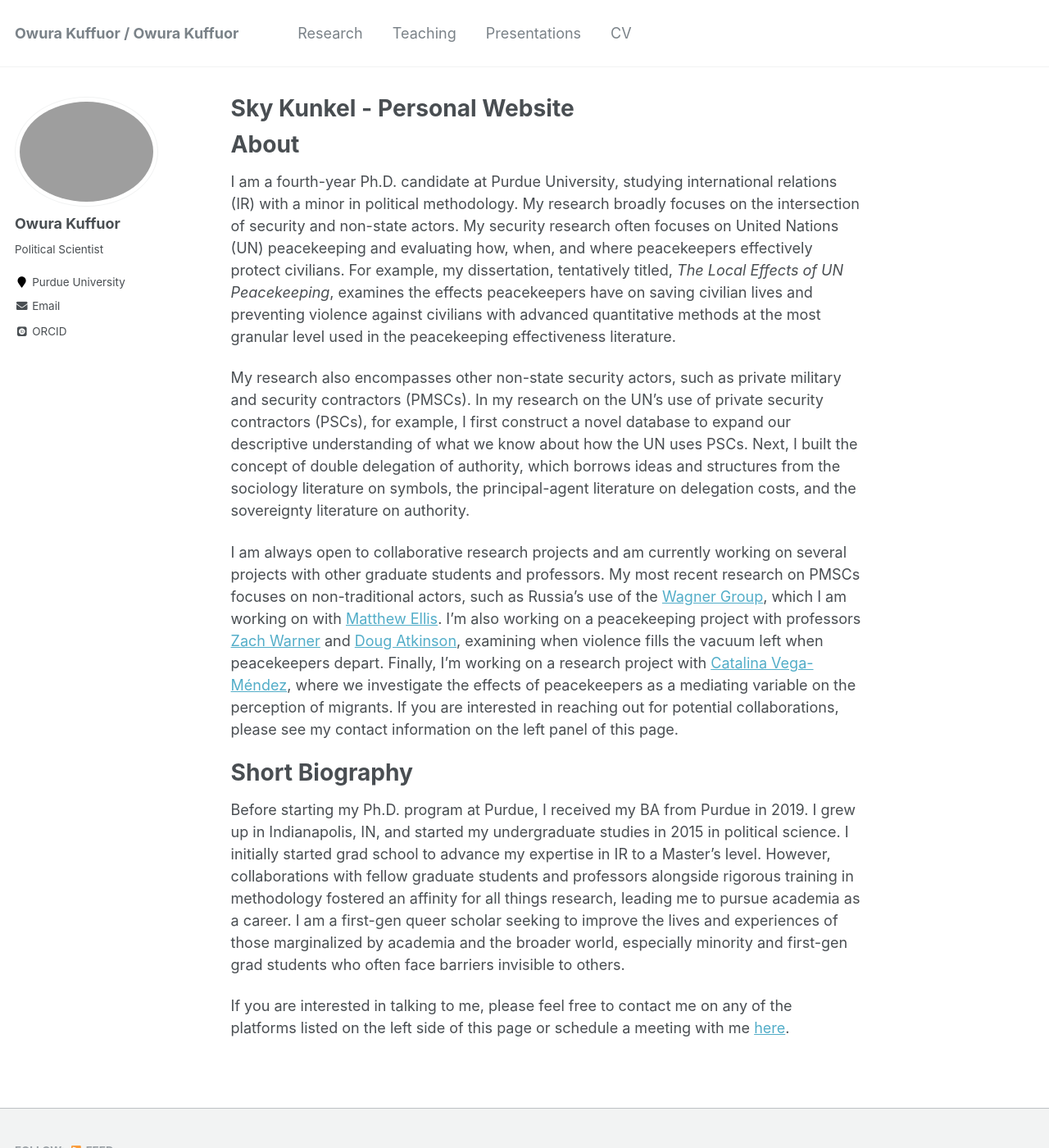
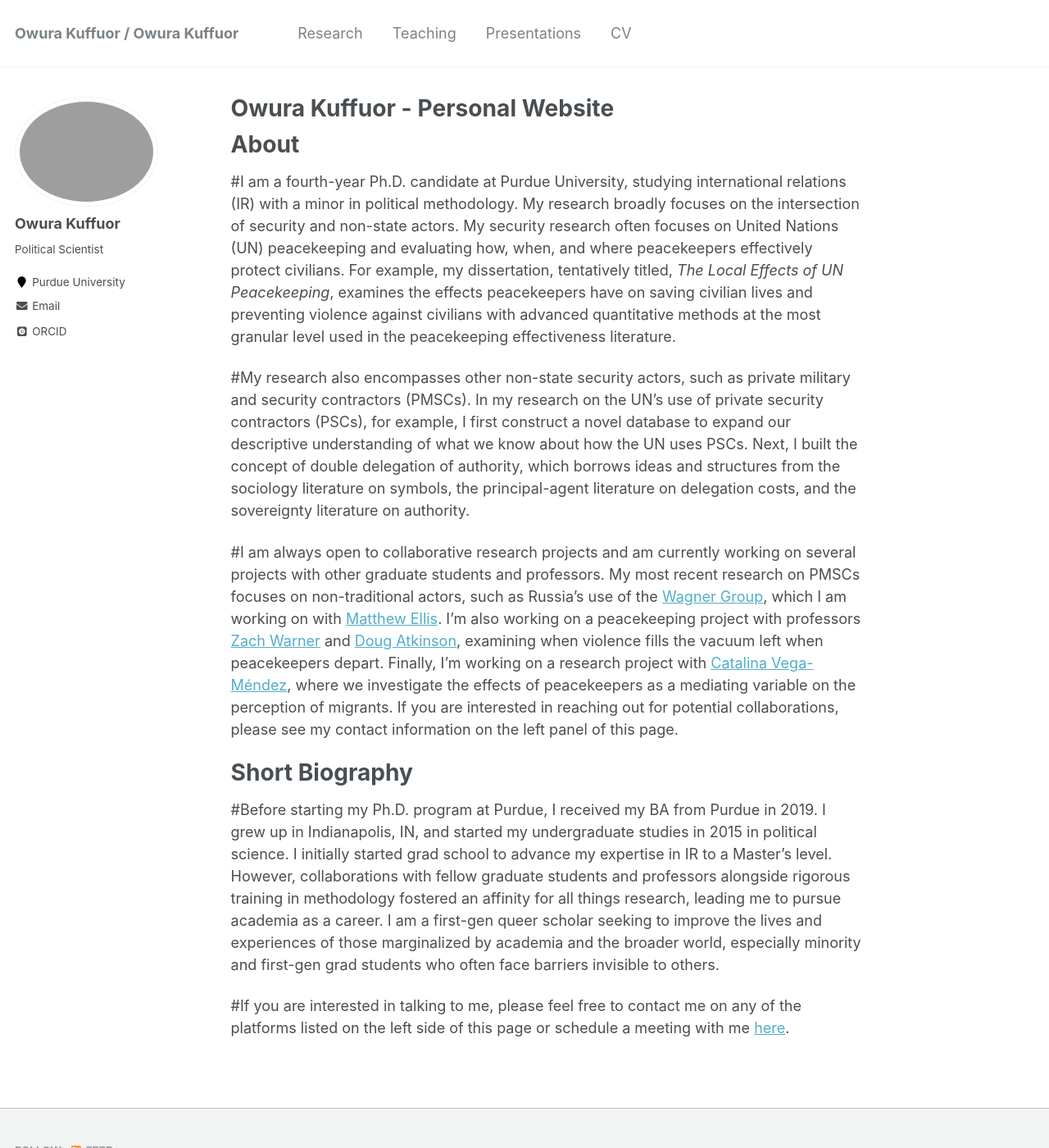
Before and after one commit to okuffuor/github.io, a Jekyll site: the page built from _pages/about.md, in a window 1280 px wide and 1400 px high. Shown: the whole window at 82% size. Built offline with Jekyll 4.4.1, drawn with Linux system fonts in a browser that asks for light colours; some web fonts are replaced.

Commit message:
Update about.md

```diff
--- a/_pages/about.md
+++ b/_pages/about.md
@@ -1,6 +1,6 @@
 ---
 permalink: /
-title: "Sky Kunkel - Personal Website"
+title: "Owura Kuffuor - Personal Website"
 excerpt: "About me"
 author_profile: true
 redirect_from:
@@ -9,17 +9,17 @@ redirect_from:
 ---
 About
 ======
-I am a fourth-year Ph.D. candidate at Purdue University, studying international relations (IR) with a minor in political methodology. My research broadly focuses on the intersection of security and non-state actors. My security research often focuses on United Nations (UN) peacekeeping and evaluating how, when, and where peacekeepers effectively protect civilians. For example, my dissertation, tentatively titled, *The Local Effects of UN Peacekeeping*, examines the effects peacekeepers have on saving civilian lives and preventing violence against civilians with advanced quantitative methods at the most granular level used in the peacekeeping effectiveness literature.
+#I am a fourth-year Ph.D. candidate at Purdue University, studying international relations (IR) with a minor in political methodology. My research broadly focuses on the intersection of security and non-state actors. My security research often focuses on United Nations (UN) peacekeeping and evaluating how, when, and where peacekeepers effectively protect civilians. For example, my dissertation, tentatively titled, *The Local Effects of UN Peacekeeping*, examines the effects peacekeepers have on saving civilian lives and preventing violence against civilians with advanced quantitative methods at the most granular level used in the peacekeeping effectiveness literature.
 
-My research also encompasses other non-state security actors, such as private military and security contractors (PMSCs). In my research on the UN's use of private security contractors (PSCs), for example, I first construct a novel database to expand our descriptive understanding of what we know about how the UN uses PSCs. Next, I built the concept of double delegation of authority, which borrows ideas and structures from the sociology literature on symbols, the principal-agent literature on delegation costs, and the sovereignty literature on authority.
+#My research also encompasses other non-state security actors, such as private military and security contractors (PMSCs). In my research on the UN's use of private security contractors (PSCs), for example, I first construct a novel database to expand our descriptive understanding of what we know about how the UN uses PSCs. Next, I built the concept of double delegation of authority, which borrows ideas and structures from the sociology literature on symbols, the principal-agent literature on delegation costs, and the sovereignty literature on authority.
 
-I am always open to collaborative research projects and am currently working on several projects with other graduate students and professors. My most recent research on PMSCs focuses on non-traditional actors, such as Russia's use of the [Wagner Group](https://www.csis.org/blogs/post-soviet-post/band-brothers-wagner-group-and-russian-state), which I am working on with [Matthew Ellis](https://www.linkedin.com/in/matt-ellis-7b187492/). I'm also working on a peacekeeping project with professors [Zach Warner](https://zachwarner.net/) and [Doug Atkinson](https://dougbatkinson.wordpress.com/), examining when violence fills the vacuum left when peacekeepers depart. Finally, I'm working on a research project with [Catalina Vega-Méndez](https://www.linkedin.com/in/catalina-vega-mendez-9947a01b9/), where we investigate the effects of peacekeepers as a mediating variable on the perception of migrants. If you are interested in reaching out for potential collaborations, please see my contact information on the left panel of this page.
+#I am always open to collaborative research projects and am currently working on several projects with other graduate students and professors. My most recent research on PMSCs focuses on non-traditional actors, such as Russia's use of the [Wagner Group](https://www.csis.org/blogs/post-soviet-post/band-brothers-wagner-group-and-russian-state), which I am working on with [Matthew Ellis](https://www.linkedin.com/in/matt-ellis-7b187492/). I'm also working on a peacekeeping project with professors [Zach Warner](https://zachwarner.net/) and [Doug Atkinson](https://dougbatkinson.wordpress.com/), examining when violence fills the vacuum left when peacekeepers depart. Finally, I'm working on a research project with [Catalina Vega-Méndez](https://www.linkedin.com/in/catalina-vega-mendez-9947a01b9/), where we investigate the effects of peacekeepers as a mediating variable on the perception of migrants. If you are interested in reaching out for potential collaborations, please see my contact information on the left panel of this page.
 
 Short Biography
 ======
-Before starting my Ph.D. program at Purdue, I received my BA from Purdue in 2019. I grew up in Indianapolis, IN, and started my undergraduate studies in 2015 in political science. I initially started grad school to advance my expertise in IR to a Master's level. However, collaborations with fellow graduate students and professors alongside rigorous training in methodology fostered an affinity for all things research, leading me to pursue academia as a career. I am a first-gen queer scholar seeking to improve the lives and experiences of those marginalized by academia and the broader world, especially minority and first-gen grad students who often face barriers invisible to others.
+#Before starting my Ph.D. program at Purdue, I received my BA from Purdue in 2019. I grew up in Indianapolis, IN, and started my undergraduate studies in 2015 in political science. I initially started grad school to advance my expertise in IR to a Master's level. However, collaborations with fellow graduate students and professors alongside rigorous training in methodology fostered an affinity for all things research, leading me to pursue academia as a career. I am a first-gen queer scholar seeking to improve the lives and experiences of those marginalized by academia and the broader world, especially minority and first-gen grad students who often face barriers invisible to others.
 
-If you are interested in talking to me, please feel free to contact me on any of the platforms listed on the left side of this page or schedule a meeting with me [here](https://koalendar.com/e/meet-with-sky/).
+#If you are interested in talking to me, please feel free to contact me on any of the platforms listed on the left side of this page or schedule a meeting with me [here](https://koalendar.com/e/meet-with-sky/).
 
 <!--
 Site-wide configuration
```
